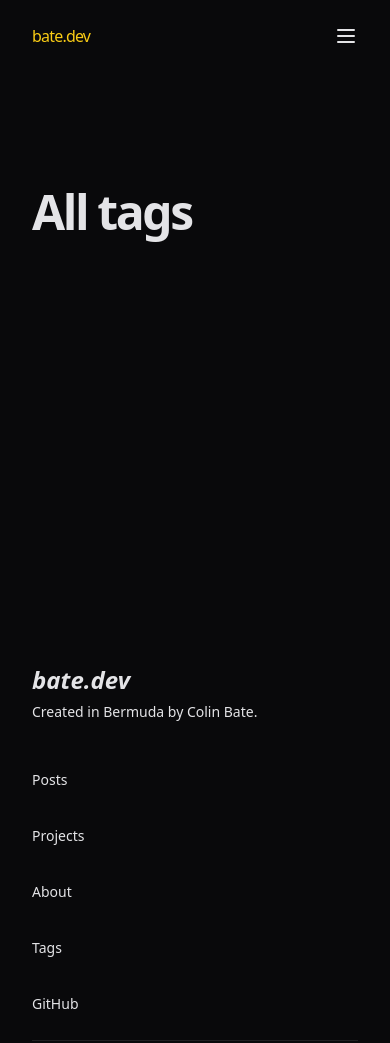
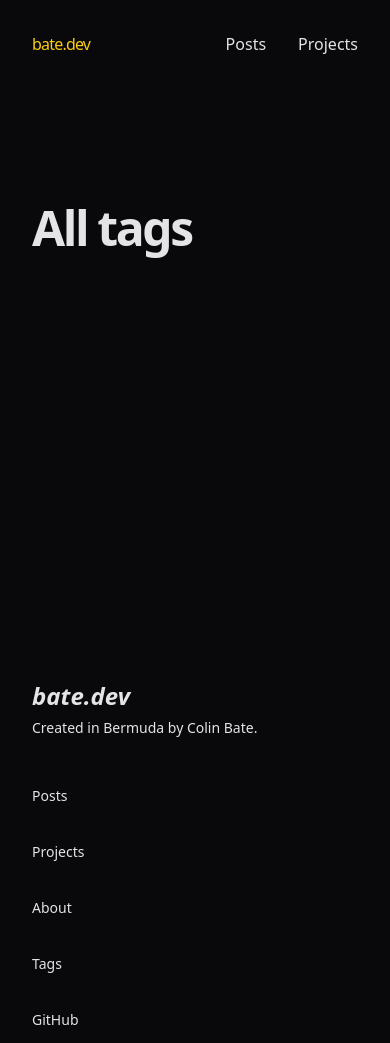
Before and after one commit to colinbate/bate.dev, an Astro site: page /tags in a window 390 px wide. Shown: the top 1043 px of the page. Built offline with nearby package versions, Linux system fonts and the light colour scheme; Astro itself is replaced by a stand-in of ours; some packages are replaced by stand-ins of ours; a web font is replaced by a local one.

Commit message:
Mobile improvements

```diff
--- a/src/components/global/Navigation.astro
+++ b/src/components/global/Navigation.astro
@@ -3,48 +3,23 @@
 ---
 <div class="mx-auto w-full bg-black justify-center">
   <div
-    class="mx-auto w-full flex flex-col lg:flex-row lg:items-center lg:justify-between px-8 max-w-7xl lg:px-24 py-6 lg:py-16"
-    x-data="{ open: false }">
-    <div class="text-white items-center flex justify-between flex-row">
+    class="mx-auto w-full flex flex-row items-center justify-between px-8 max-w-7xl lg:px-24 py-6 lg:py-16">
+    <div class="text-white items-center flex justify-between flex-row z-20">
       <a
         class="text-accent-400 hover:text-accent-300 items-center gap-3 inline-flex tracking-tighter"
         href="/"
         ><span>{SITE_TITLE}</span>
       </a>
-      <button
-        class="rounded-lg focus:outline-none focus:shadow-outline lg:hidden"
-        @click="open = !open"
-        ><svg
-          class="h-6 w-6"
-          fill="none"
-          stroke="currentColor"
-          viewBox="0 0 24 24"
-          ><path
-            :class="{'hidden': open, 'inline-flex': !open }"
-            class="inline-flex"
-            d="M4 6h16M4 12h16M4 18h16"
-            stroke-linecap="round"
-            stroke-linejoin="round"
-            stroke-width="2"></path><path
-            :class="{'hidden': !open, 'inline-flex': open }"
-            class="hidden"
-            d="M6 18L18 6M6 6l12 12"
-            stroke-linecap="round"
-            stroke-linejoin="round"
-            stroke-width="2"></path>
-        </svg>
-      </button>
     </div>
     <nav
-      :class="{'flex': open, 'hidden': !open}"
-      class="flex-col items-center flex-grow hidden lg:flex lg:flex-row lg:justify-start lg:mt-0 lg:p-0 lg:px-0 md:pb-0 opacity-100 p-4 px-5">
+      class="opacity-100 items-center flex-grow p-0 px-0 flex flex-row justify-start mt-0 gap-8">
       <a
-        class="text-white font-medium duration-2 focus:outline-none focus:shadow-none hover:text-accent-300 md:my-0 px-4 py-2 lg:ml-auto"
+        class="text-white font-medium duration-2 focus:outline-none focus:shadow-none hover:text-accent-300 md:my-0 py-2 ml-auto"
         href="/blog"
         >Posts
       </a>
       <a
-        class="text-white font-medium duration-2 focus:outline-none focus:shadow-none hover:text-accent-300 md:my-0 px-4 py-2"
+        class="text-white font-medium duration-2 focus:outline-none focus:shadow-none hover:text-accent-300 md:my-0 py-2"
         href="/projects"
         >Projects
       </a>
```
Also changed, not shown: src/components/infopages/Projects.astro (+4 -4 lines).
